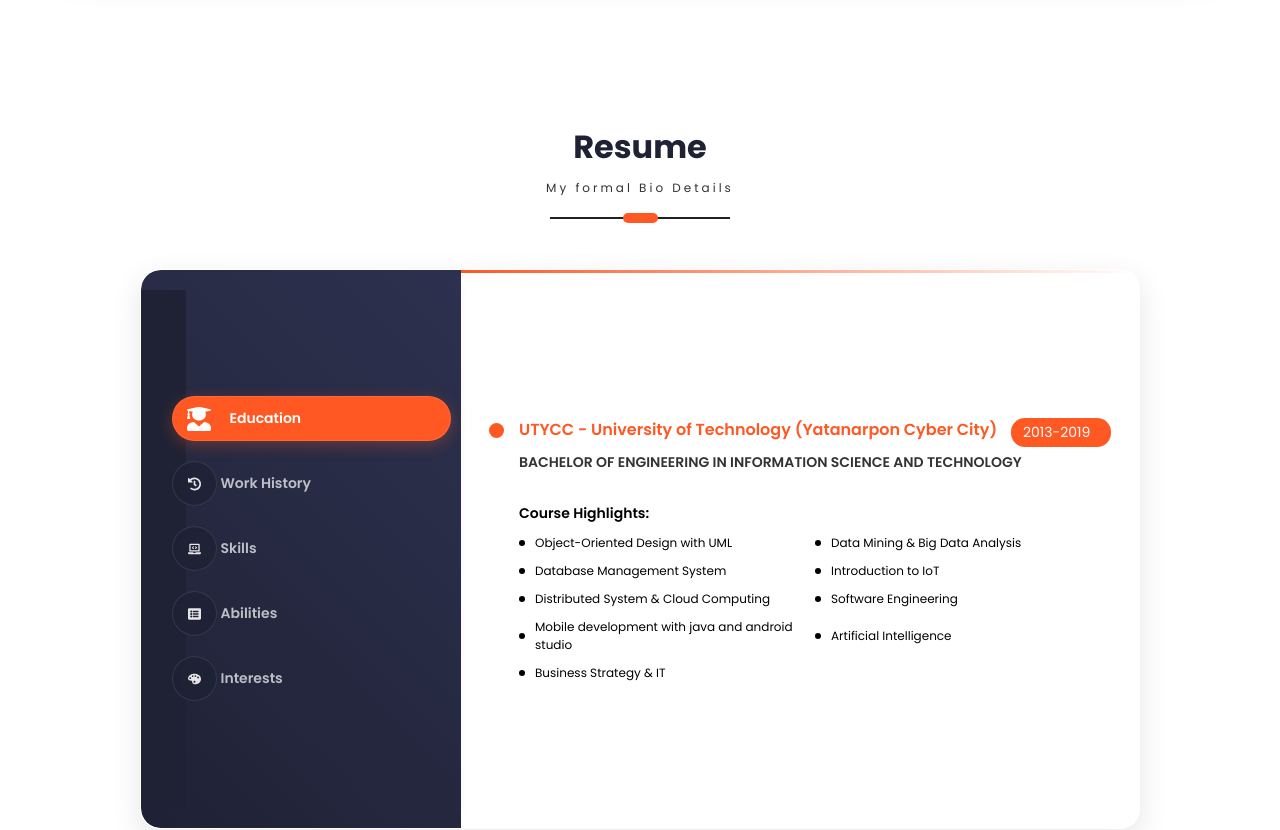
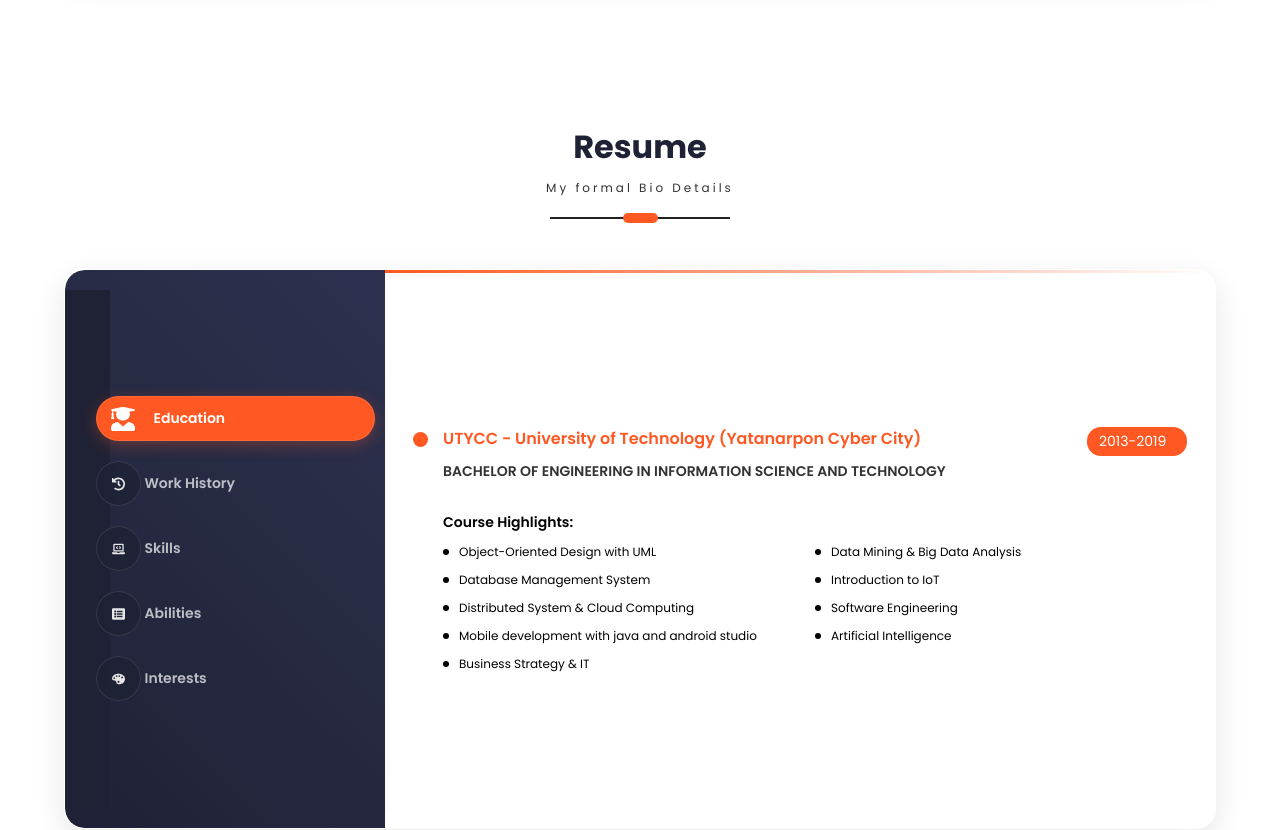
Before and after one commit to htetaungkhant/portfolio_renew_2024_github, a Next.js app: page / in a window 1280 px wide. Shown: the part 1620-2450 px from the top of the page. Built offline with nearby package versions, Linux system fonts and the light colour scheme; a web font is replaced by a local one.

Commit message:
adjust the narrow width of whole page

```diff
--- a/components/PortfolioContainer/ContactMe/ContactMe.module.css
+++ b/components/PortfolioContainer/ContactMe/ContactMe.module.css
@@ -3,8 +3,9 @@
 }
 
 .main-container .central-form {
-  max-width: 1100px;
+  max-width: 1200px;
   min-width: 300px;
+  width: 90%;
   padding: 30px;
   display: flex;
   box-shadow: 0 0px 20px -2px #ff5823;
--- a/components/PortfolioContainer/Resume/Resume.module.css
+++ b/components/PortfolioContainer/Resume/Resume.module.css
@@ -19,10 +19,14 @@
   margin: 70px 0;
 }
 
+.resume-content {
+  width: 90%;
+  max-width: 1200px;
+}
+
 .resume-card {
   display: flex;
   height: 560px;
-  width: 1000px;
   background: rgba(255, 255, 255, 0.05);
   backdrop-filter: blur(10px);
   border-radius: 20px;
@@ -318,9 +322,6 @@
   .resume-container {
     margin: 70px 0px;
   }
-  .resume-content {
-    width: 88%;
-  }
   .resume-card {
     width: 100%;
   }
```
